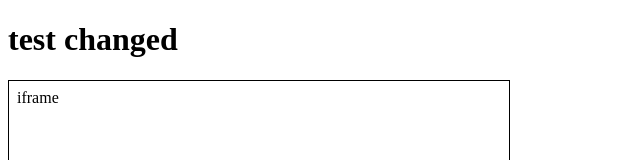
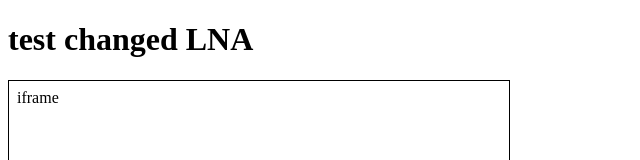
Before and after one commit to mathanatcssc/mathanatcssc.github.io, a plain HTML site: page index.html in a window 1280 px wide. Shown: the top 160 px of the page, without its empty margins (0-640 px from the left). Drawn offline with Linux system fonts and the light colour scheme.

Commit message:
Update header text in index.html

```diff
--- a/index.html
+++ b/index.html
@@ -9,7 +9,7 @@
 </head>
 
 <body>
-    <h1>test changed</h1>
+    <h1>test changed LNA</h1>
     <iframe src="iframe.html"  allow="local-network-access" style="width:500px; height:500px; border: solid 1px;"></iframe>
 </body>
 
```
